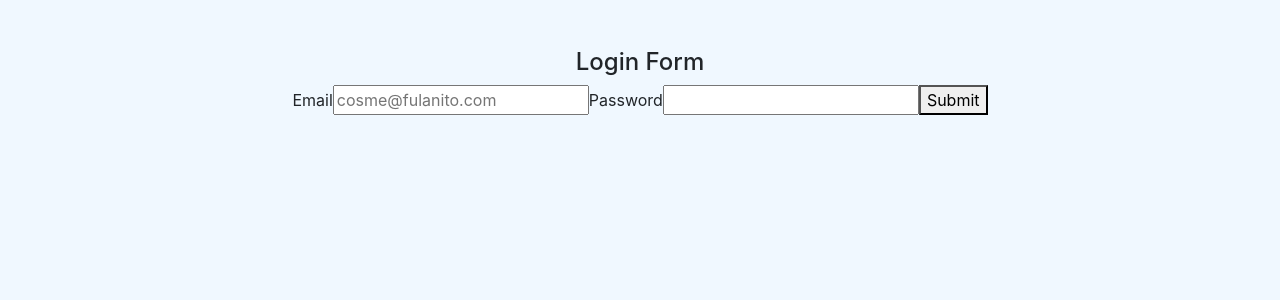
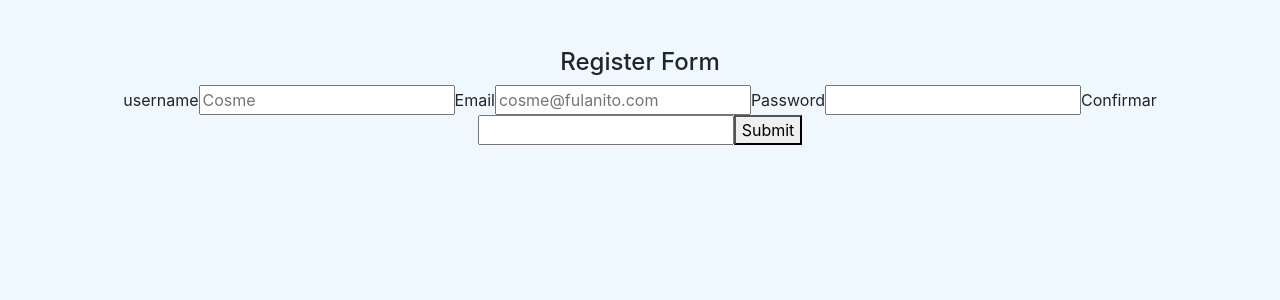
Before and after one commit to PadillaTom/OB-ReactJS, a React (Create React App) app: page / in a window 1280 px wide. Shown: the top 300 px of the page. Built offline with nearby package versions, Linux system fonts and the light colour scheme.

Commit message:
Register

```diff
--- a/src/App.js
+++ b/src/App.js
@@ -6,6 +6,7 @@
 import { GreetingStyled } from "./components/pure";
 import OptionalRender from "./components/pure/OptionalRender";
 import LoginForkmik from "./components/forms/LoginForkmik";
+import RegisterFormik from "./components/forms/RegisterFormik";
 
 function App() {
 	return (
@@ -33,7 +34,8 @@
 			{/* <OptionalRender></OptionalRender> */}
 
 			{/* Formik y Yup */}
-			<LoginForkmik></LoginForkmik>
+			{/* <LoginForkmik></LoginForkmik> */}
+			<RegisterFormik></RegisterFormik>
 		</div>
 	);
 }
--- /dev/null
+++ b/src/components/forms/RegisterFormik.jsx
@@ -0,0 +1,98 @@
+import React from "react";
+import { Formik, Field, Form, ErrorMessage } from "formik";
+import * as Yup from "yup";
+
+// Models:
+import { User } from "../../models/user.class";
+import { ROLES } from "../../models/roles.enum";
+
+const RegisterFormik = () => {
+	// User Stuff
+	let user = new User();
+
+	// Form  Stuff:
+	const registerSchema = Yup.object().shape({
+		username: Yup.string()
+			.min(3, "> 3 char")
+			.max(15, "Muy Largo")
+			.required("Oblig"),
+		email: Yup.string().email("Email Valido").required("Oblig"),
+		password: Yup.string().min(6, "> 6 char").required("Oblig"),
+		confirm: Yup.string()
+			.when("password", {
+				is: (value) => (value && value.length > 0 ? true : false),
+				then: Yup.string().oneOf([Yup.ref("password")], "Deben Coincidir"),
+			})
+			.required("Debe Confirmar"),
+		role: Yup.string()
+			.oneOf([ROLES.USER, ROLES.ADMIN], "Seleccionar")
+			.required("Oblig"),
+	});
+	const initialValues = {
+		username: "",
+		email: "",
+		password: "",
+		confirm: "",
+		role: ROLES.User,
+	};
+
+	const handleSubmit = (values) => {
+		alert("Register User");
+	};
+	return (
+		<div>
+			<h4>Register Form</h4>
+			<Formik
+				initialValues={initialValues}
+				validationSchema={registerSchema}
+				onSubmit={async (values) => {
+					await new Promise((r) => setTimeout(r, 500));
+					alert(JSON.stringify(values, null, 2));
+				}}
+			>
+				{/* FORM */}
+				{({ errors, touched, isSubmitting }) => {
+					return (
+						<Form>
+							{/* User */}
+							<label htmlFor="username">username</label>
+							<Field
+								id="username"
+								name="username"
+								placeholder="Cosme"
+							/>
+							{errors.username && touched.username && (
+								<ErrorMessage name="username" component="div"></ErrorMessage>
+							)}
+							{/* Email */}
+							<label htmlFor="email">Email</label>
+							<Field id="email" name="email" placeholder="cosme@fulanito.com" />
+							{errors.email && touched.email && (
+								<ErrorMessage name="email" component="div"></ErrorMessage>
+							)}
+							{/* Password */}
+							<label htmlFor="password">Password</label>
+							<Field id="password" name="password" />
+							{errors.password && touched.password && (
+								<div className="error-msg">
+									<ErrorMessage name="password" component="div"></ErrorMessage>
+								</div>
+							)}
+							{/* Confirm Password */}
+							<label htmlFor="confirm">Confirmar</label>
+							<Field id="confirm" name="confirm" />
+							{errors.confirm && touched.confirm && (
+								<div className="error-msg">
+									<ErrorMessage name="confirm" component="div"></ErrorMessage>
+								</div>
+							)}
+							<button type="submit">Submit</button>
+						</Form>
+					);
+				}}
+			</Formik>
+		</div>
+	);
+};
+
+export default RegisterFormik;
--- /dev/null
+++ b/src/models/roles.enum.js
@@ -0,0 +1,4 @@
+export const ROLES = {
+	USER: "user",
+	ADMIN: "admin",
+};
--- /dev/null
+++ b/src/models/user.class.js
@@ -0,0 +1,15 @@
+import { ROLES } from "./roles.enum";
+
+export class User {
+	username = "";
+	email = "";
+	password = "";
+	role = ROLES.User;
+
+	constructor(username, email, password, role) {
+		this.username = username;
+		this.email = email;
+		this.password = password;
+		this.role = role;
+	}
+}
```
